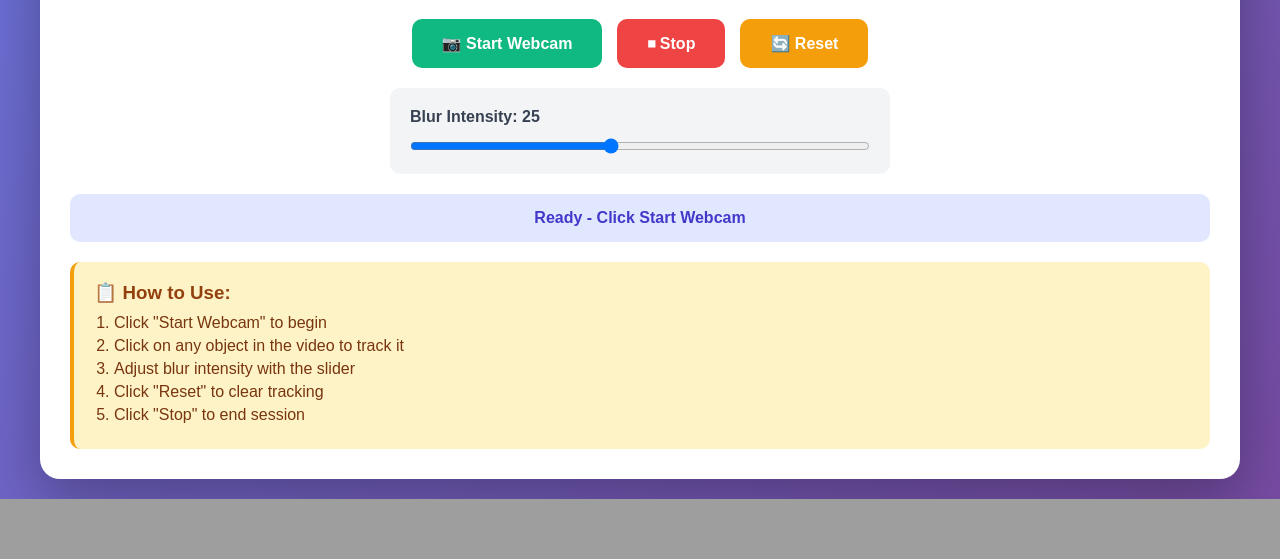
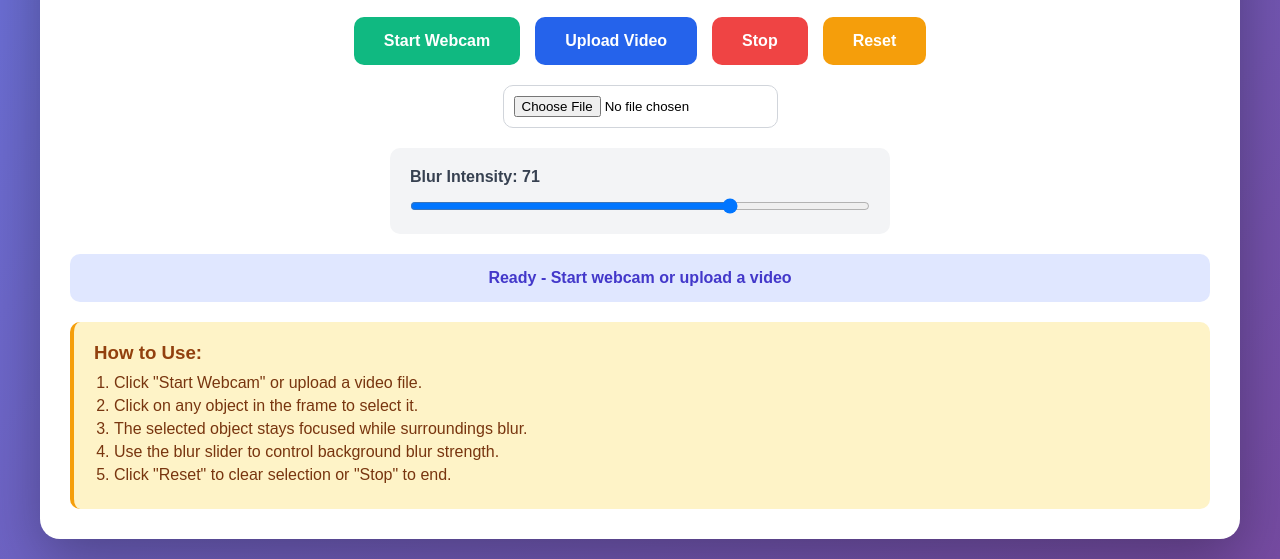
Before and after one commit to rahulyadav54/pragyan_khel, a Flask app: page / in a window 1280 px wide. Shown: the part 848-1407 px from the top of the page. Before the commit the page ends 1347 px from the top, so only its background shows below. Run offline with Flask 3, Linux system fonts and the light colour scheme.

Commit message:
first commit

```diff
--- a/webapp/app.py
+++ b/webapp/app.py
@@ -2,34 +2,92 @@ from flask import Flask, render_template, Response, request, jsonify
 import cv2
 import numpy as np
 from ultralytics import YOLO
+import os
+import tempfile
 
 app = Flask(__name__)
 
 model = YOLO('yolo11n-seg.pt')
-selected_box = None
-blur_intensity = 25
+selected_object = None
+blur_intensity = 71
 camera = None
+uploaded_video_path = None
+latest_detections = []
 
-def create_mask(frame, box):
+def compute_iou(box1, box2):
+    x1 = max(box1[0], box2[0])
+    y1 = max(box1[1], box2[1])
+    x2 = min(box1[2], box2[2])
+    y2 = min(box1[3], box2[3])
+    inter_w = max(0, x2 - x1)
+    inter_h = max(0, y2 - y1)
+    inter = inter_w * inter_h
+    if inter == 0:
+        return 0.0
+    area1 = max(1, (box1[2] - box1[0]) * (box1[3] - box1[1]))
+    area2 = max(1, (box2[2] - box2[0]) * (box2[3] - box2[1]))
+    return inter / float(area1 + area2 - inter)
+
+def create_mask(frame, detection):
     mask = np.zeros(frame.shape[:2], dtype=np.uint8)
-    x1, y1, x2, y2 = map(int, box)
-    center_x = (x1 + x2) // 2
-    center_y = (y1 + y2) // 2
-    width = max(10, (x2 - x1) // 2)
-    height = max(10, (y2 - y1) // 2)
-    cv2.ellipse(mask, (center_x, center_y), (width, height), 0, 0, 360, 255, -1)
-    mask = cv2.GaussianBlur(mask, (21, 21), 11)
+    seg_mask = detection.get('mask')
+
+    if seg_mask is not None:
+        if seg_mask.shape != mask.shape:
+            seg_mask = cv2.resize(seg_mask, (mask.shape[1], mask.shape[0]), interpolation=cv2.INTER_LINEAR)
+        mask = (seg_mask > 0.5).astype(np.uint8) * 255
+    else:
+        x1, y1, x2, y2 = map(int, detection['box'])
+        cv2.rectangle(mask, (x1, y1), (x2, y2), 255, -1)
+
+    mask = cv2.GaussianBlur(mask, (31, 31), 15)
     return mask
 
 def apply_blur(frame, mask, intensity):
     blur_size = intensity if intensity % 2 == 1 else intensity + 1
+    blur_size = max(blur_size, 5)
     blurred = cv2.GaussianBlur(frame, (blur_size, blur_size), 0)
     mask_norm = mask.astype(float) / 255.0
     mask_3ch = np.stack([mask_norm] * 3, axis=2)
     return (frame * mask_3ch + blurred * (1 - mask_3ch)).astype(np.uint8)
 
+def find_best_match(previous_object, detections):
+    prev_box = previous_object['box']
+    prev_cls = previous_object['cls']
+
+    best_det = None
+    best_iou = 0.0
+    for det in detections:
+        if det['cls'] != prev_cls:
+            continue
+        score = compute_iou(prev_box, det['box'])
+        if score > best_iou:
+            best_iou = score
+            best_det = det
+
+    if best_det is not None and best_iou >= 0.2:
+        return best_det
+
+    prev_cx = (prev_box[0] + prev_box[2]) / 2.0
+    prev_cy = (prev_box[1] + prev_box[3]) / 2.0
+    distance_candidates = []
+    for det in detections:
+        if det['cls'] != prev_cls:
+            continue
+        box = det['box']
+        cx = (box[0] + box[2]) / 2.0
+        cy = (box[1] + box[3]) / 2.0
+        dist_sq = (cx - prev_cx) ** 2 + (cy - prev_cy) ** 2
+        distance_candidates.append((dist_sq, det))
+
+    if not distance_candidates:
+        return None
+
+    distance_candidates.sort(key=lambda x: x[0])
+    return distance_candidates[0][1]
+
 def generate_frames():
-    global selected_box, blur_intensity, camera
+    global selected_object, blur_intensity, camera, latest_detections
 
     while True:
         if camera is None:
@@ -40,21 +98,30 @@ def generate_frames():
 
         results = model(frame, verbose=False)[0]
         detections = []
+        seg_masks = results.masks.data.cpu().numpy() if results.masks is not None else None
 
-        for box in results.boxes:
+        for idx, box in enumerate(results.boxes):
             x1, y1, x2, y2 = map(int, box.xyxy[0])
-            detections.append([x1, y1, x2, y2])
-            cv2.rectangle(frame, (x1, y1), (x2, y2), (255, 0, 0), 2)
+            cls_id = int(box.cls[0])
+            det = {
+                'box': [x1, y1, x2, y2],
+                'cls': cls_id,
+                'mask': seg_masks[idx] if seg_masks is not None and idx < len(seg_masks) else None
+            }
+            detections.append(det)
+        latest_detections = detections
 
-        if selected_box:
-            for det in detections:
-                if abs(det[0] - selected_box[0]) < 50:
-                    selected_box = det
-                    mask = create_mask(frame, selected_box)
-                    frame = apply_blur(frame, mask, blur_intensity)
-                    x1, y1, x2, y2 = selected_box
-                    cv2.rectangle(frame, (x1-3, y1-3), (x2+3, y2+3), (0, 255, 0), 4)
-                    break
+        if selected_object:
+            matched = find_best_match(selected_object, detections)
+            if matched is not None:
+                selected_object = matched
+            fallback_detection = {
+                'box': selected_object['box'],
+                'cls': selected_object['cls'],
+                'mask': None
+            }
+            mask = create_mask(frame, selected_object if matched is not None else fallback_detection)
+            frame = apply_blur(frame, mask, blur_intensity)
 
         ret, buffer = cv2.imencode('.jpg', frame)
         yield (b'--frame\r\nContent-Type: image/jpeg\r\n\r\n' + buffer.tobytes() + b'\r\n')
@@ -69,46 +136,109 @@ def video_feed():
 
 @app.route('/start', methods=['POST'])
 def start():
-    global camera
+    global camera, selected_object, latest_detections
+    if camera:
+        camera.release()
     camera = cv2.VideoCapture(0)
+    selected_object = None
+    latest_detections = []
     return jsonify({'status': 'started'})
 
 @app.route('/stop', methods=['POST'])
 def stop():
-    global camera, selected_box
+    global camera, selected_object, uploaded_video_path, latest_detections
     if camera:
         camera.release()
         camera = None
-    selected_box = None
+    if uploaded_video_path and os.path.exists(uploaded_video_path):
+        try:
+            os.remove(uploaded_video_path)
+        except OSError:
+            pass
+    uploaded_video_path = None
+    selected_object = None
+    latest_detections = []
     return jsonify({'status': 'stopped'})
 
 @app.route('/select', methods=['POST'])
 def select():
-    global selected_box, camera
+    global selected_object, latest_detections
     data = request.json
     x, y = data['x'], data['y']
 
+    best = None
+    smallest_area = None
+    for det in latest_detections:
+        x1, y1, x2, y2 = det['box']
+        if x1 <= x <= x2 and y1 <= y <= y2:
+            area = (x2 - x1) * (y2 - y1)
+            if smallest_area is None or area < smallest_area:
+                smallest_area = area
+                best = det
+
+    if best is not None:
+        selected_object = best
+        return jsonify({'status': 'selected'})
+
+    return jsonify({'status': 'not_found'})
+
+@app.route('/upload', methods=['POST'])
+def upload_video():
+    global camera, uploaded_video_path, selected_object, latest_detections
+
+    if 'video' not in request.files:
+        return jsonify({'status': 'error', 'message': 'No video file provided'}), 400
+
+    file = request.files['video']
+    if file.filename == '':
+        return jsonify({'status': 'error', 'message': 'No selected file'}), 400
+
+    ext = os.path.splitext(file.filename)[1].lower()
+    allowed_ext = {'.mp4', '.avi', '.mov', '.mkv', '.webm'}
+    if ext not in allowed_ext:
+        return jsonify({'status': 'error', 'message': 'Unsupported video format'}), 400
+
     if camera:
-        success, frame = camera.read()
-        if success:
-            results = model(frame, verbose=False)[0]
-            for box in results.boxes:
-                x1, y1, x2, y2 = map(int, box.xyxy[0])
-                if x1 <= x <= x2 and y1 <= y <= y2:
-                    selected_box = [x1, y1, x2, y2]
-                    return jsonify({'status': 'selected'})
-    return jsonify({'status': 'not_found'})
+        camera.release()
+        camera = None
+
+    if uploaded_video_path and os.path.exists(uploaded_video_path):
+        try:
+            os.remove(uploaded_video_path)
+        except OSError:
+            pass
+
+    tmp_file = tempfile.NamedTemporaryFile(delete=False, suffix=ext)
+    file.save(tmp_file.name)
+    tmp_file.close()
+
+    cap = cv2.VideoCapture(tmp_file.name)
+    if not cap.isOpened():
+        os.remove(tmp_file.name)
+        return jsonify({'status': 'error', 'message': 'Failed to open uploaded video'}), 400
+
+    camera = cap
+    uploaded_video_path = tmp_file.name
+    selected_object = None
+    latest_detections = []
+    return jsonify({'status': 'uploaded'})
 
 @app.route('/blur', methods=['POST'])
 def set_blur():
     global blur_intensity
     blur_intensity = int(request.json['intensity'])
+    if blur_intensity < 5:
+        blur_intensity = 5
+    if blur_intensity > 99:
+        blur_intensity = 99
+    if blur_intensity % 2 == 0:
+        blur_intensity += 1
     return jsonify({'status': 'ok'})
 
 @app.route('/reset', methods=['POST'])
 def reset():
-    global selected_box
-    selected_box = None
+    global selected_object
+    selected_object = None
     return jsonify({'status': 'reset'})
 
 if __name__ == '__main__':
--- a/webapp/templates/index.html
+++ b/webapp/templates/index.html
@@ -45,6 +45,20 @@
             margin-bottom: 20px;
             flex-wrap: wrap;
         }
+        .upload-controls {
+            display: flex;
+            gap: 10px;
+            justify-content: center;
+            align-items: center;
+            margin-bottom: 20px;
+            flex-wrap: wrap;
+        }
+        .upload-controls input[type="file"] {
+            padding: 10px;
+            border: 1px solid #d1d5db;
+            border-radius: 10px;
+            background: #fff;
+        }
         button {
             padding: 15px 30px;
             font-size: 16px;
@@ -55,6 +69,7 @@
             transition: all 0.3s;
         }
         .btn-start { background: #10b981; color: white; }
+        .btn-upload { background: #2563eb; color: white; }
         .btn-stop { background: #ef4444; color: white; }
         .btn-reset { background: #f59e0b; color: white; }
         button:hover { transform: translateY(-2px); box-shadow: 0 5px 15px rgba(0,0,0,0.3); }
@@ -109,33 +124,38 @@
 </head>
 <body>
     <div class="container">
-        <h1>🎯 Smart Focus AI</h1>
+        <h1>Smart Focus AI</h1>
 
         <div id="video-container">
             <img id="video" src="/video_feed" alt="Video Stream">
         </div>
 
         <div class="controls">
-            <button class="btn-start" onclick="startWebcam()">📷 Start Webcam</button>
-            <button class="btn-stop" onclick="stopWebcam()">⏹ Stop</button>
-            <button class="btn-reset" onclick="resetTracking()">🔄 Reset</button>
+            <button class="btn-start" onclick="startWebcam()">Start Webcam</button>
+            <button class="btn-upload" onclick="uploadVideo()">Upload Video</button>
+            <button class="btn-stop" onclick="stopSource()">Stop</button>
+            <button class="btn-reset" onclick="resetTracking()">Reset</button>
+        </div>
+
+        <div class="upload-controls">
+            <input type="file" id="video-file" accept="video/*">
         </div>
 
         <div class="slider-container">
-            <label>Blur Intensity: <span id="blur-value">25</span></label>
-            <input type="range" min="5" max="51" value="25" step="2" id="blur-slider" oninput="updateBlur(this.value)">
+            <label>Blur Intensity: <span id="blur-value">71</span></label>
+            <input type="range" min="5" max="99" value="71" step="2" id="blur-slider" oninput="updateBlur(this.value)">
         </div>
 
-        <div class="status" id="status">Ready - Click Start Webcam</div>
+        <div class="status" id="status">Ready - Start webcam or upload a video</div>
 
         <div class="instructions">
-            <h3>📋 How to Use:</h3>
+            <h3>How to Use:</h3>
             <ol>
-                <li>Click "Start Webcam" to begin</li>
-                <li>Click on any object in the video to track it</li>
-                <li>Adjust blur intensity with the slider</li>
-                <li>Click "Reset" to clear tracking</li>
-                <li>Click "Stop" to end session</li>
+                <li>Click "Start Webcam" or upload a video file.</li>
+                <li>Click on any object in the frame to select it.</li>
+                <li>The selected object stays focused while surroundings blur.</li>
+                <li>Use the blur slider to control background blur strength.</li>
+                <li>Click "Reset" to clear selection or "Stop" to end.</li>
             </ol>
         </div>
     </div>
@@ -148,19 +168,55 @@
             fetch('/start', { method: 'POST' })
                 .then(r => r.json())
                 .then(data => {
-                    status.textContent = '✅ Webcam started - Click on objects to track';
+                    status.textContent = 'Webcam started - click object to track';
                     status.style.background = '#d1fae5';
                     status.style.color = '#065f46';
                 });
         }
 
-        function stopWebcam() {
+        function uploadVideo() {
+            const input = document.getElementById('video-file');
+            if (!input.files || input.files.length === 0) {
+                status.textContent = 'Please choose a video file first';
+                status.style.background = '#fee2e2';
+                status.style.color = '#991b1b';
+                return;
+            }
+
+            const formData = new FormData();
+            formData.append('video', input.files[0]);
+
+            fetch('/upload', {
+                method: 'POST',
+                body: formData
+            })
+            .then(r => r.json())
+            .then(data => {
+                if (data.status === 'uploaded') {
+                    status.textContent = 'Video uploaded - click object to track';
+                    status.style.background = '#d1fae5';
+                    status.style.color = '#065f46';
+                } else {
+                    status.textContent = data.message || 'Upload failed';
+                    status.style.background = '#fee2e2';
+                    status.style.color = '#991b1b';
+                }
+            })
+            .catch(() => {
+                status.textContent = 'Upload failed';
+                status.style.background = '#fee2e2';
+                status.style.color = '#991b1b';
+            });
+        }
+
+        function stopSource() {
             fetch('/stop', { method: 'POST' })
                 .then(r => r.json())
                 .then(data => {
-                    status.textContent = '⏹ Stopped';
+                    status.textContent = 'Stopped';
                     status.style.background = '#fee2e2';
                     status.style.color = '#991b1b';
+                    document.getElementById('video-file').value = '';
                 });
         }
 
@@ -168,7 +224,9 @@
             fetch('/reset', { method: 'POST' })
                 .then(r => r.json())
                 .then(data => {
-                    status.textContent = '🔄 Tracking reset';
+                    status.textContent = 'Tracking reset';
+                    status.style.background = '#e0e7ff';
+                    status.style.color = '#4338ca';
                 });
         }
 
@@ -177,12 +235,15 @@
             fetch('/blur', {
                 method: 'POST',
                 headers: { 'Content-Type': 'application/json' },
-                body: JSON.stringify({ intensity: parseInt(value) })
+                body: JSON.stringify({ intensity: parseInt(value, 10) })
             });
         }
 
         video.addEventListener('click', function(e) {
             const rect = video.getBoundingClientRect();
+            if (!video.naturalWidth || !video.naturalHeight) {
+                return;
+            }
             const x = Math.floor((e.clientX - rect.left) * (video.naturalWidth / rect.width));
             const y = Math.floor((e.clientY - rect.top) * (video.naturalHeight / rect.height));
 
@@ -194,11 +255,11 @@
             .then(r => r.json())
             .then(data => {
                 if (data.status === 'selected') {
-                    status.textContent = '🎯 Object tracked! Background blurred';
+                    status.textContent = 'Object selected - background blur active';
                     status.style.background = '#d1fae5';
                     status.style.color = '#065f46';
                 } else {
-                    status.textContent = '❌ No object found at that position';
+                    status.textContent = 'No object found at click location';
                     status.style.background = '#fee2e2';
                     status.style.color = '#991b1b';
                 }
```
Also changed, not shown: App_tkinter.py (+49 -12 lines), README.md.
